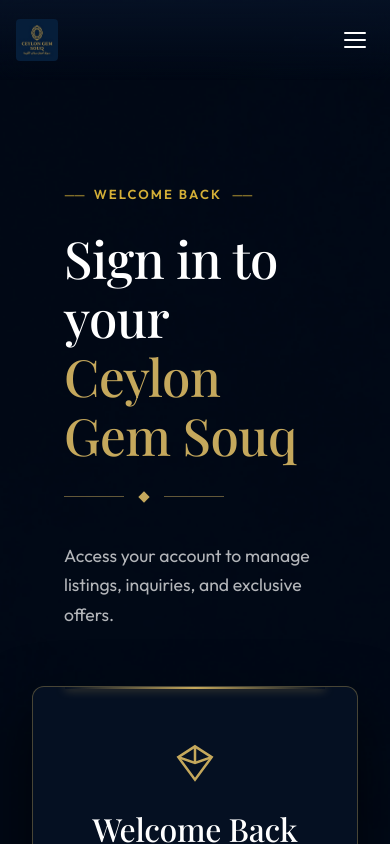
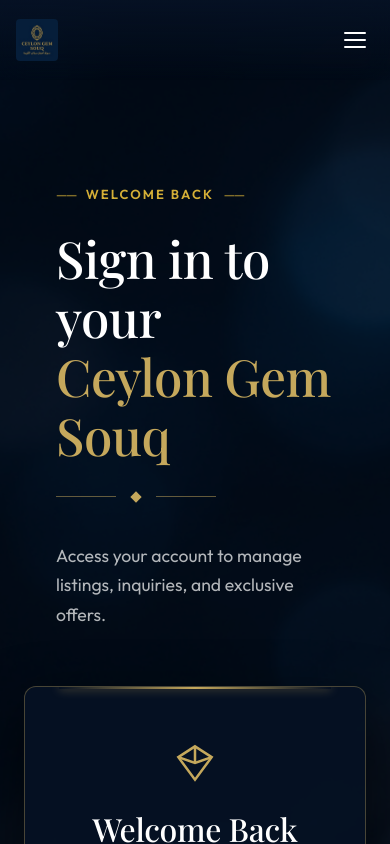
Before and after one commit to RBRB19454/ceylon-gem-souq, a React (Vite) app in the folder frontend/: page /login in a window 390 px wide. Shown: the top 844 px of the page. Built offline with nearby package versions, Linux system fonts and the light colour scheme; no server answers; a web font is replaced by a local one.

Commit message:
ajust login page image

```diff
--- a/frontend/src/index.css
+++ b/frontend/src/index.css
@@ -3048,7 +3048,7 @@
   box-sizing: border-box;
   background-image: url('./assets/login_bg.jpg');
   background-size: cover;
-  background-position: left 80%;
+  background-position: 22% bottom;
   background-repeat: no-repeat;
 }
 
@@ -3083,14 +3083,14 @@
   margin-top: 0 !important;
 }
 
-/* Keep the grid content centered */
+/* Keep the grid content aligned to the header and footer layout */
 .login-page-container .login-split-grid,
 .login-page-container .login-trust-strip {
-  max-width: 1200px;
+  max-width: 100%;
   margin-left: auto;
   margin-right: auto;
-  padding-left: 2rem;
-  padding-right: 2rem;
+  padding-left: 4rem;
+  padding-right: 4rem;
 }
 
 .login-page-container .login-trust-strip {
@@ -3472,6 +3472,11 @@
 
 /* Responsive constraints */
 @media (max-width: 1024px) {
+  .login-page-container .login-split-grid,
+  .login-page-container .login-trust-strip {
+    padding-left: 1.5rem !important;
+    padding-right: 1.5rem !important;
+  }
   .login-split-grid {
     grid-template-columns: 1fr !important;
     gap: 0;
```
Also changed, not shown: frontend/src/assets/login_bg.jpg.
